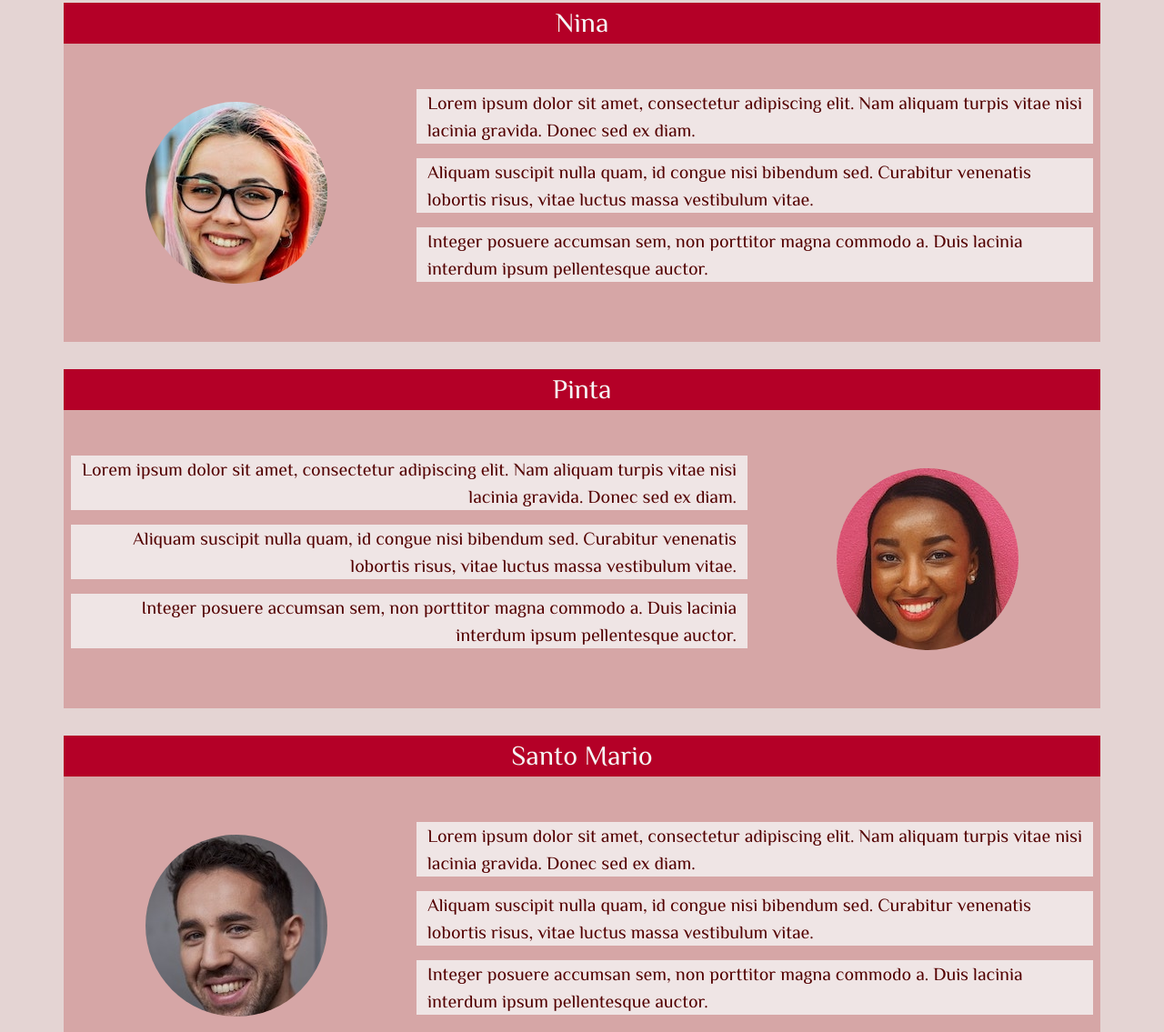
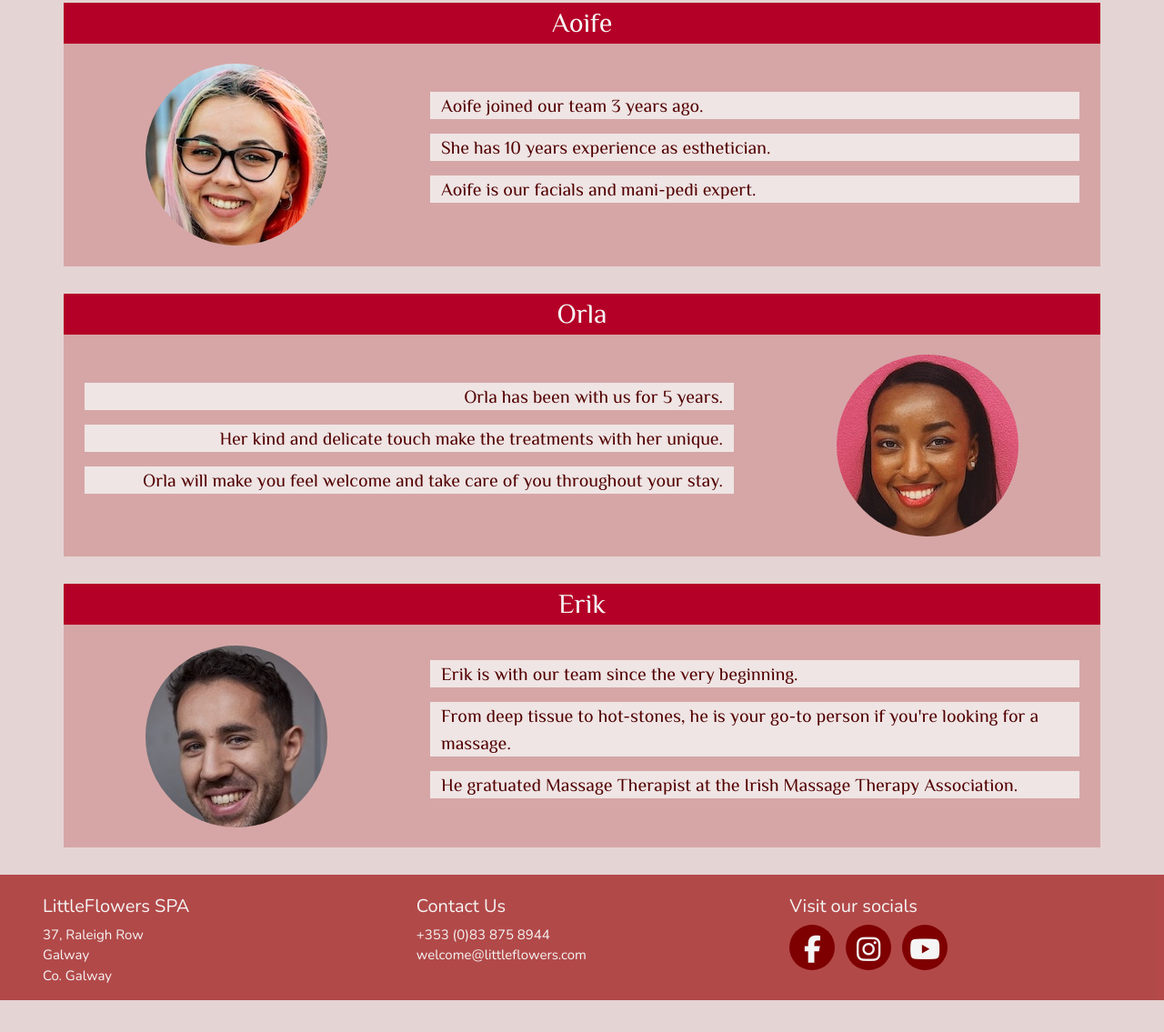
Before and after one commit to matteofiorini92/LittleFlowers-Spa, a plain HTML site: page team.html in a window 1280 px wide. Shown: the part 561-1696 px from the top of the page at 91% size. After the commit the page ends 1661 px from the top, so only its background shows below. Drawn offline with nearby package versions, Linux system fonts and the light colour scheme.

Commit message:
added team page content

```diff
--- a/assets/css/style.css
+++ b/assets/css/style.css
@@ -324,7 +324,7 @@ footer {
 }
 
 .footer-heading {
-    font-size: 25px;
+    font-size: 20px;
 }
 
 .address, .contacts, .social {
@@ -363,8 +363,8 @@ footer {
 
 .team-row {
     margin-bottom: 30px;
-    padding-top: 50px;
-    padding-bottom: 50px;
+    padding-top: 2%;
+    padding-bottom: 2%;
 
 }
 
@@ -380,7 +380,7 @@ footer {
 
 @media (max-width: 768px) {
     .team-description {
-        text-align: justify;
+        text-align: left;
     }
     .team-pic {
         margin-bottom: 30px;
@@ -412,6 +412,11 @@ footer {
 #team-pic-staff-3 {
     background-image: url(/assets/images/staff-3-sm.jpg);
 
+}
+
+.staff-feature {
+    padding-left: 15px;
+    padding-right: 15px;
 }
 
 /*--------------------------------------------Facilities - Page*/
--- a/team.html
+++ b/team.html
@@ -55,69 +55,57 @@
 
     <section class="team-main">
         <div class="container">
-            <div class="staff-name">Nina</div>
+            <div class="staff-name">Aoife</div>
             <div class="row team-row">
                 <div class="col-12 col-sm-4 container-team-pic">
                     <div class="team-pic" id="team-pic-staff-1"></div>
                 </div>
                 <div class="col-12 col-sm-8 team-description">
                     <div class="row staff-feature">
-                        <p>Lorem ipsum dolor sit amet, consectetur adipiscing elit.
-                            Nam aliquam turpis vitae nisi lacinia gravida. Donec sed ex diam.</p>
+                        <p>Aoife joined our team 3 years ago.</p>
                     </div>
                     <div class="row staff-feature">
-                        <p>Aliquam suscipit nulla quam, id congue nisi bibendum sed. Curabitur venenatis lobortis risus,
-                            vitae
-                            luctus massa vestibulum vitae.</p>
+                        <p>She has 10 years experience as esthetician.</p>
                     </div>
                     <div class="row staff-feature">
-                        <p>Integer posuere accumsan sem, non porttitor magna commodo a. Duis
-                            lacinia interdum ipsum pellentesque auctor.</p>
+                        <p>Aoife is our facials and mani-pedi expert.</p>
                     </div>
                 </div>
             </div>
-            <div class="staff-name">Pinta</div>
+            <div class="staff-name">Orla</div>
             <div class="row team-row">
                 <div class="col-12 d-sm-none container-team-pic">
                     <div class="team-pic" id="team-pic-staff-2-mobile"></div>
                 </div>
                 <div class="col-12 col-sm-8 team-description team-description-reverse">
                     <div class="row staff-feature">
-                        <p>Lorem ipsum dolor sit amet, consectetur adipiscing elit.
-                            Nam aliquam turpis vitae nisi lacinia gravida. Donec sed ex diam.</p>
+                        <p>Orla has been with us for 5 years.</p>
                     </div>
                     <div class="row staff-feature">
-                        <p>Aliquam suscipit nulla quam, id congue nisi bibendum sed. Curabitur venenatis lobortis risus,
-                            vitae
-                            luctus massa vestibulum vitae.</p>
+                        <p>Her kind and delicate touch make the treatments with her unique.</p>
                     </div>
                     <div class="row staff-feature">
-                        <p>Integer posuere accumsan sem, non porttitor magna commodo a. Duis
-                            lacinia interdum ipsum pellentesque auctor.</p>
+                        <p>Orla will make you feel welcome and take care of you throughout your stay.</p>
                     </div>
                 </div>
                 <div class="d-none d-sm-block col-sm-4 container-team-pic">
                     <div class="team-pic" id="team-pic-staff-2"></div>
                 </div>
             </div>
-            <div class="staff-name">Santo Mario</div>
+            <div class="staff-name">Erik</div>
             <div class="row team-row">
                 <div class="col-12 col-sm-4 container-team-pic">
                     <div class="team-pic" id="team-pic-staff-3"></div>
                 </div>
                 <div class="col-12 col-sm-8 team-description">
                     <div class="row staff-feature">
-                        <p>Lorem ipsum dolor sit amet, consectetur adipiscing elit.
-                            Nam aliquam turpis vitae nisi lacinia gravida. Donec sed ex diam.</p>
+                        <p>Erik is with our team since the very beginning.</p>
                     </div>
                     <div class="row staff-feature">
-                        <p>Aliquam suscipit nulla quam, id congue nisi bibendum sed. Curabitur venenatis lobortis risus,
-                            vitae
-                            luctus massa vestibulum vitae.</p>
+                        <p>From deep tissue to hot-stones, he is your go-to person if you're looking for a massage.</p>
                     </div>
                     <div class="row staff-feature">
-                        <p>Integer posuere accumsan sem, non porttitor magna commodo a. Duis
-                            lacinia interdum ipsum pellentesque auctor.</p>
+                        <p>He gratuated Massage Therapist at the Irish Massage Therapy Association.</p>
                     </div>
                 </div>
             </div>
```
